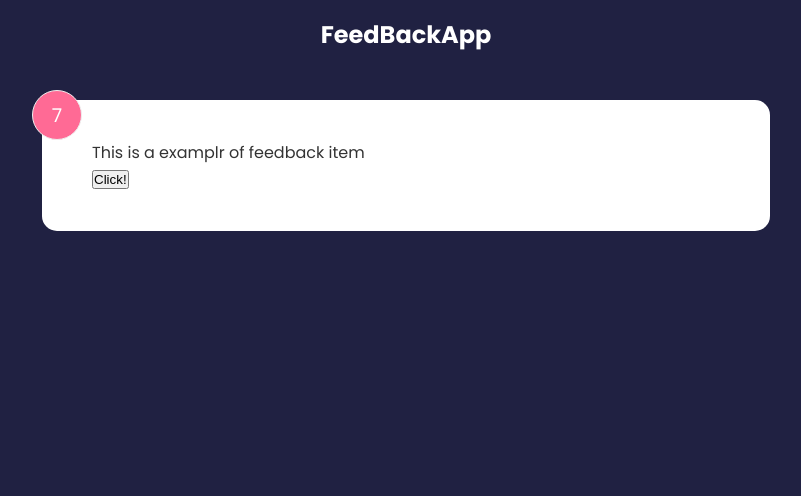
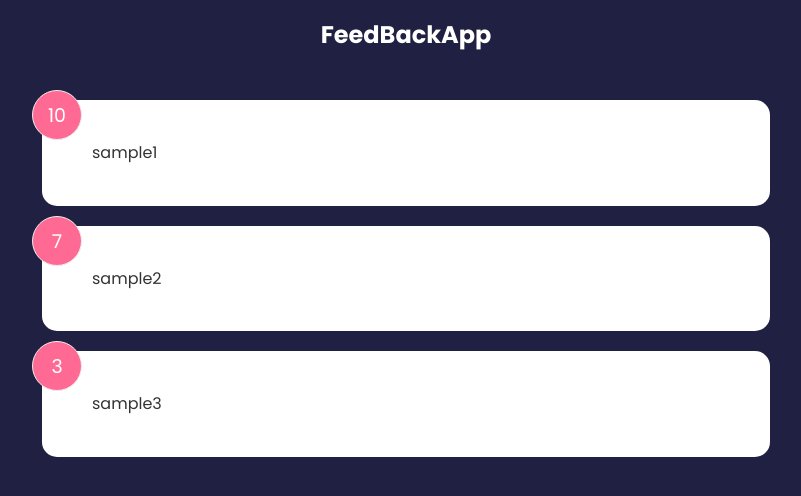
Before and after one commit to TakumiNakahara/feedbackapp, a React (Create React App) app: page / in a window 1280 px wide. Shown: the top 496 px of the page, without its empty margins (234-1035 px from the left). Built offline with nearby package versions, Linux system fonts and the light colour scheme.

Commit message:
section3 propsについて

```diff
--- a/src/App.js
+++ b/src/App.js
@@ -1,13 +1,15 @@
-import React from "react"
+import React, { useState } from "react"
 import Header from "./components/Header"
-import FeedBackItem from "./components/FeedBackItem"
+import FeedBackData from "./data/FeedbackData"
+import FeedbackList from "./components/FeedbackList"
 
 function App(){
+    const [feedback, setFeedback] = useState(FeedBackData)
     return (
         <>
             <Header text="FeedBackApp" bgColor='' textColor='' />
             <div className="container">
-                <FeedBackItem />
+                <FeedbackList feedback={feedback}/>
             </div>
         </>
     )
--- a/src/components/FeedBackItem.jsx
+++ b/src/components/FeedBackItem.jsx
@@ -1,23 +1,24 @@
 import React from 'react'
 import{useState} from 'react'
+import Card from './shared/Card'
+import PropTypes from 'prop-types'
 
-function FeedBackItem() {
-    const [rating, setRating] = useState(7)
-    const [text, setText] = useState('This is a examplr of feedback item')
-    const handleClick = () => {
-        setRating((prev)=> {
-            return prev + 1
-        })
-    }
+// const [rating, setRating] = useState(7)
+// const [text, setText] = useState('This is a examplr of feedback item')
+function FeedBackItem({item}) {
+
   return (
-    <div className='card'>
-        <div className="num-display">{rating}</div>
+    <Card reverse={false}>
+        <div className="num-display">{item.rating}</div>
         <div className="text-display">
-            {text}
+            {item.text}
         </div>
-        <button onClick={handleClick}>Click!</button>
-    </div>
+    </Card>
   )
 }
 
+FeedBackItem.propTypes = {
+    item: PropTypes.object.isRequired,
+}
+
 export default FeedBackItem
--- /dev/null
+++ b/src/components/FeedbackList.jsx
@@ -0,0 +1,28 @@
+import React from 'react'
+import FeedBackItem from './FeedBackItem'
+import PropTypes from 'prop-types'
+
+function FeedbackList({feedback}) {
+    if(!feedback || feedback.length === 0) {
+        return <p>No Feedback yet</p>
+    }
+    return(
+        <div className='feedback-list'>
+            {feedback.map((item)=>(
+                <FeedBackItem key={item.id} item={item} />
+                ))
+            }
+        </div>
+    )
+}
+
+FeedbackList.propTypes = {
+    feedback : PropTypes.shape({
+        id: PropTypes.number.isRequired,
+        text: PropTypes.string.isRequired,
+        rating: PropTypes.number.isRequired,
+    })
+}
+
+
+export default FeedbackList
--- /dev/null
+++ b/src/components/shared/Card.jsx
@@ -0,0 +1,19 @@
+import React from 'react'
+import PropTypes from 'prop-types'
+
+function Card({children, reverse}) {
+  return (
+    <div className={`card ${reverse && 'reverse'}`}>{children}</div>
+  )
+}
+
+
+Card.defaultProps = {
+    reverse: false,
+}
+
+Card.propTypes = {
+    children: PropTypes.node.isRequired,
+    reverse: PropTypes.bool,
+}
+export default Card
--- /dev/null
+++ b/src/data/FeedbackData.js
@@ -0,0 +1,20 @@
+const FeedBackData = [
+    {
+        id: 1,
+        rating: 10,
+        text: 'sample1',
+    },
+    {
+        id: 2,
+        rating: 7,
+        text: 'sample2',
+    },
+    {
+        id: 3,
+        rating: 3,
+        text: 'sample3',
+    },
+
+]
+
+export default FeedBackData
```
